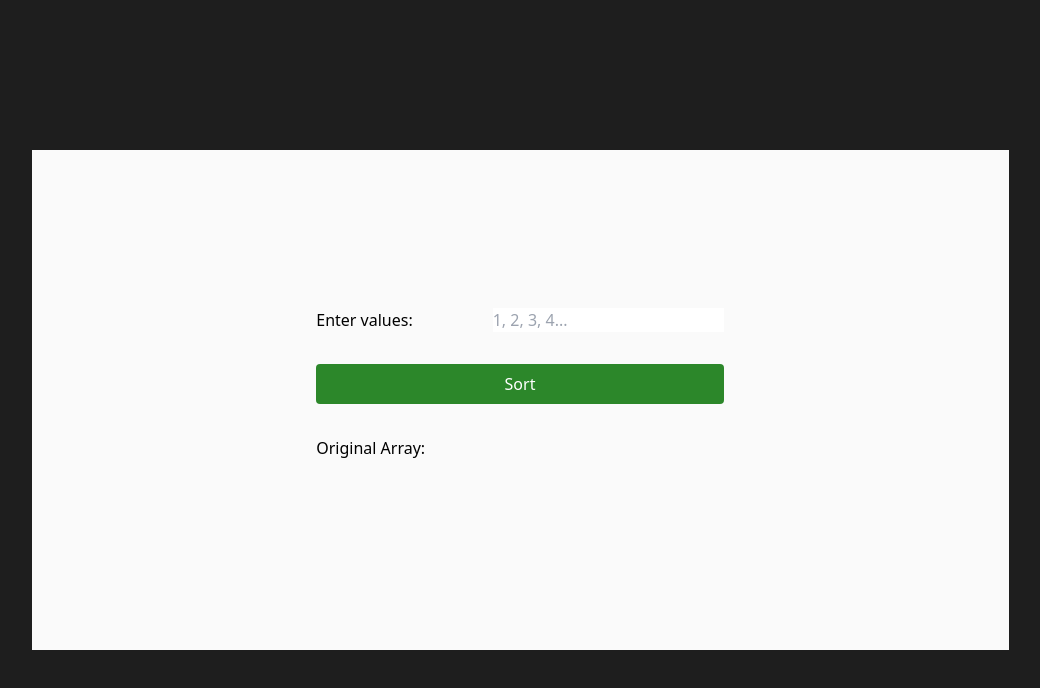
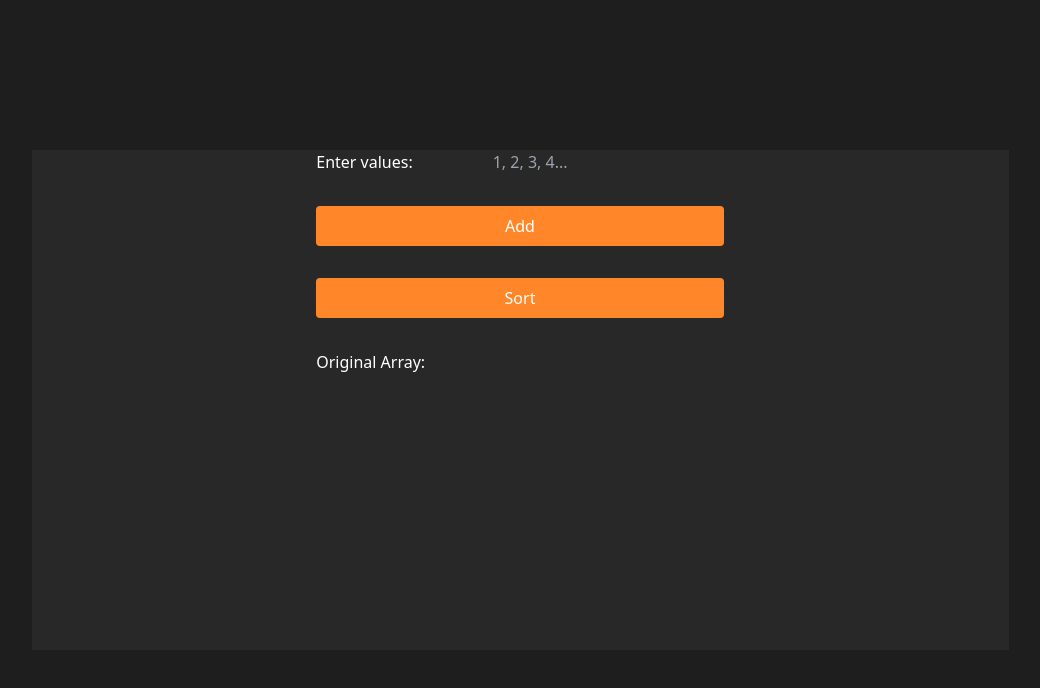
Before and after one commit to Werriess/AlgoGraphix, a React (Vite) app: page /algo/bubblesort in a window 1280 px wide. Shown: the top 688 px of the page, without its empty margins (120-1160 px from the left). Built offline with nearby package versions, Linux system fonts and the light colour scheme.

Commit message:
Change homepage svg/ add bubblesort

```diff
--- a/src/components/algoblocks.tsx
+++ b/src/components/algoblocks.tsx
@@ -6,6 +6,29 @@ function getUserInput(userInput: string): number[] {
     .split(",")
     .map((value) => parseFloat(value.trim()))
     .filter((value) => !isNaN(value));
+}
+
+async function Bubblesort(
+  arr: number[],
+  setArr: React.Dispatch<React.SetStateAction<number[]>>,
+  delay: number
+) {
+  let sorted = [...arr];
+  let len = sorted.length;
+
+  for (let i = 0; i < len; i++) {
+    for (let j = 0; j < len - i - 1; j++) {
+      if (sorted[j] > sorted[j + 1]) {
+        let temp = sorted[j];
+        sorted[j] = sorted[j + 1];
+        sorted[j + 1] = temp;
+
+        setArr([...sorted]);
+
+        await new Promise((resolve) => setTimeout(resolve, delay));
+      }
+    }
+  }
 }
 
 function AlgoBlock() {
@@ -19,30 +42,41 @@ function AlgoBlock() {
     setArr(parsedArr);
   };
 
+  const handleSort = () => {
+    Bubblesort(arr, setArr, 300);
+  };
+
   return (
-    <div className="w-[977px] bg-[rgb(250,250,250)] h-[500px] md:h-[500px] lg:h-[500px] xl:h-[500px] flex justify-center items-center">
+    <div className="w-[977px] bg-[rgb(40,40,40)] h-[500px] md:h-[500px] lg:h-[500px] xl:h-[500px] flex justify-center">
       <div id="algoBlock" className="flex flex-col gap-8">
         <div className="flex gap-20">
-          <label>Enter values:</label>
-          <input id="userIn" type="text" placeholder="1, 2, 3, 4..." />
+          <label className="text-white">Enter values:</label>
+          <input className="bg-[rgb(40,40,40)]" id="userIn" type="text" placeholder="1, 2, 3, 4..." />
         </div>
         <button
-          className="bg-[rgb(44,135,42)] p-2 text-white rounded"
+          className="bg-[rgb(255,135,42)] p-2 text-white rounded"
           onClick={showBar}
+        >
+          Add
+        </button>
+        <button
+          className="bg-[rgb(255,135,42)] p-2 text-white rounded"
+          onClick={handleSort}
         >
           Sort
         </button>
         <div>
-          <p>Original Array: {arr.join(", ")}</p>
+          <p className="text-white">Original Array: {arr.join(", ")}</p>
         </div>
         <div className="flex gap-1">
           {arr.map((element, index) => (
             <div
               key={index}
               style={{
-                height: (element <= 20 ? element * 10 : element) + "px",
+                height: (element <= 1 ? element * 10 : element) + "px",
                 backgroundColor: "rgb(44,135,42)",
                 width: "30px",
+                transition: "height 0.3s ease",
               }}
             ></div>
           ))}
--- a/src/components/cards.tsx
+++ b/src/components/cards.tsx
@@ -15,10 +15,10 @@ function Card({ name, route }: CardProps) {
 
   return (
     <div
-      className=" min-w-[250px] max-w-[250px] min-h-[250px] max-h[250px] bg-white p-2 bg-[rgb(255,255,255)] flex justify-center items-center cursor-pointer"
+      className=" min-w-[250px] max-w-[250px] min-h-[250px] max-h[250px] bg-white p-2 bg-[rgb(40,40,40)] flex justify-center items-center cursor-pointer"
       onClick={handleClick}
     >
-      <p className="text-[rgb(44,135,42)] font-bold border-b">{name}</p>
+      <p className="text-[rgb(255,135,42)] font-bold border-b">{name}</p>
     </div>
   );
 }
--- a/src/output.css
+++ b/src/output.css
@@ -558,14 +558,6 @@ video {
   margin-top: 1rem;
 }
 
-.block {
-  display: block;
-}
-
-.\!block {
-  display: block !important;
-}
-
 .flex {
   display: flex;
 }
@@ -614,6 +606,10 @@ video {
   justify-content: center;
 }
 
+.gap-1 {
+  gap: 0.25rem;
+}
+
 .gap-10 {
   gap: 2.5rem;
 }
@@ -628,14 +624,6 @@ video {
 
 .gap-8 {
   gap: 2rem;
-}
-
-.gap-4 {
-  gap: 1rem;
-}
-
-.gap-1 {
-  gap: 0.25rem;
 }
 
 .rounded {
@@ -671,6 +659,61 @@ video {
   background-color: rgb(255 255 255 / var(--tw-bg-opacity));
 }
 
+.bg-\[rgb\(255\2c 250\2c 250\)\] {
+  --tw-bg-opacity: 1;
+  background-color: rgb(255 250 250 / var(--tw-bg-opacity));
+}
+
+.bg-\[rgb\(255\2c 255\2c 250\)\] {
+  --tw-bg-opacity: 1;
+  background-color: rgb(255 255 250 / var(--tw-bg-opacity));
+}
+
+.bg-\[rgb\(30\2c 250\2c 250\)\] {
+  --tw-bg-opacity: 1;
+  background-color: rgb(30 250 250 / var(--tw-bg-opacity));
+}
+
+.bg-\[rgb\(30\2c 30\2c 250\)\] {
+  --tw-bg-opacity: 1;
+  background-color: rgb(30 30 250 / var(--tw-bg-opacity));
+}
+
+.bg-\[rgb\(76\2c 30\2c 30\)\] {
+  --tw-bg-opacity: 1;
+  background-color: rgb(76 30 30 / var(--tw-bg-opacity));
+}
+
+.bg-\[rgb\(76\2c 76\2c 30\)\] {
+  --tw-bg-opacity: 1;
+  background-color: rgb(76 76 30 / var(--tw-bg-opacity));
+}
+
+.bg-\[rgb\(76\2c 76\2c 76\)\] {
+  --tw-bg-opacity: 1;
+  background-color: rgb(76 76 76 / var(--tw-bg-opacity));
+}
+
+.bg-\[rgb\(40\2c 76\2c 76\)\] {
+  --tw-bg-opacity: 1;
+  background-color: rgb(40 76 76 / var(--tw-bg-opacity));
+}
+
+.bg-\[rgb\(40\2c 40\2c 76\)\] {
+  --tw-bg-opacity: 1;
+  background-color: rgb(40 40 76 / var(--tw-bg-opacity));
+}
+
+.bg-\[rgb\(40\2c 40\2c 40\)\] {
+  --tw-bg-opacity: 1;
+  background-color: rgb(40 40 40 / var(--tw-bg-opacity));
+}
+
+.bg-\[rgb\(255\2c 135\2c 42\)\] {
+  --tw-bg-opacity: 1;
+  background-color: rgb(255 135 42 / var(--tw-bg-opacity));
+}
+
 .p-2 {
   padding: 0.5rem;
 }
@@ -699,8 +742,21 @@ video {
   color: rgb(255 255 255 / var(--tw-text-opacity));
 }
 
+.text-\[rgb\(255\2c 135\2c 42\)\] {
+  --tw-text-opacity: 1;
+  color: rgb(255 135 42 / var(--tw-text-opacity));
+}
+
 .filter {
   filter: var(--tw-blur) var(--tw-brightness) var(--tw-contrast) var(--tw-grayscale) var(--tw-hue-rotate) var(--tw-invert) var(--tw-saturate) var(--tw-sepia) var(--tw-drop-shadow);
+}
+
+.transition {
+  transition-property: color, background-color, border-color, text-decoration-color, fill, stroke, opacity, box-shadow, transform, filter, -webkit-backdrop-filter;
+  transition-property: color, background-color, border-color, text-decoration-color, fill, stroke, opacity, box-shadow, transform, filter, backdrop-filter;
+  transition-property: color, background-color, border-color, text-decoration-color, fill, stroke, opacity, box-shadow, transform, filter, backdrop-filter, -webkit-backdrop-filter;
+  transition-timing-function: cubic-bezier(0.4, 0, 0.2, 1);
+  transition-duration: 150ms;
 }
 
 @media (min-width: 768px) {
--- a/src/pages/home.tsx
+++ b/src/pages/home.tsx
@@ -13,7 +13,7 @@ function Home() {
       </div>
       <div className="flex items-center justify-center flex-col">
         <Link to="/algo">
-          <button className="bg-[rgb(44,135,42)] text-white p-2">
+          <button className="bg-[rgb(255,135,42)] text-white p-2">
             Let's go
           </button>
         </Link>
```
Also changed, not shown: src/assets/GraphHeader.svg.
